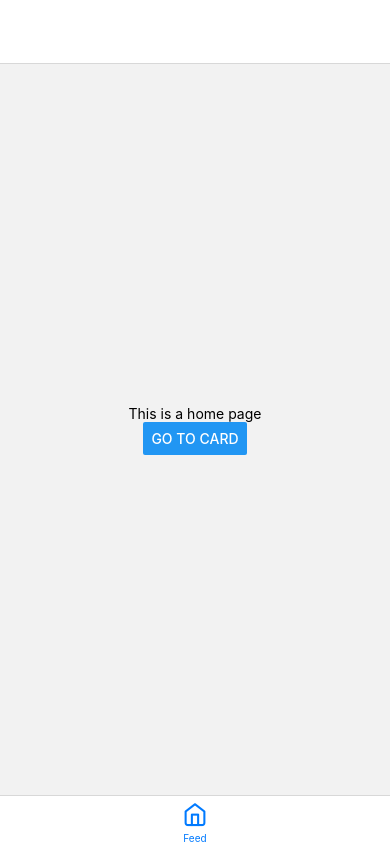
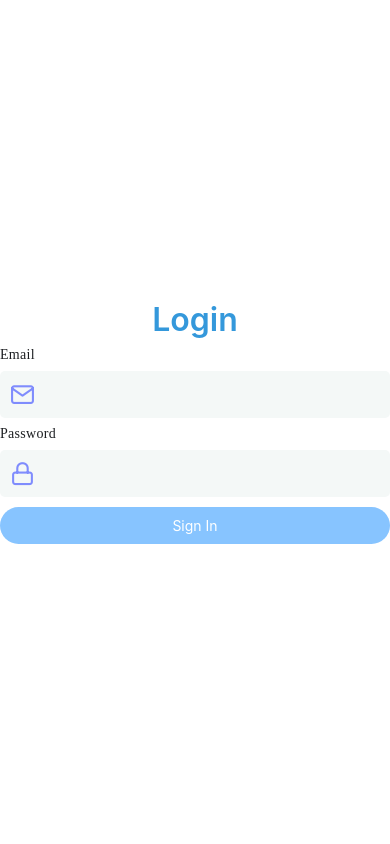
Before and after one commit to Sir1ys/codecrafters-fe, a React Native app: screen / in a window 390 px wide. Built offline with nearby package versions, Linux system fonts and the light colour scheme; no server answers.

Commit message:
userContext is added to the project

```diff
--- a/App.js
+++ b/App.js
@@ -1,14 +1,17 @@
 import { StatusBar } from "expo-status-bar";
 import { StyleSheet, View } from "react-native";
+import { AppNavigator } from "./navigation/AppNavigator";
+import { UserProvider } from "./contexts/UserContext";
 import "./firebase";
-import { AppNavigator } from "./navigation/AppNavigator";
 
 export default function App() {
   return (
-    <View style={styles.container}>
-      <AppNavigator />
-      <StatusBar style="auto" />
-    </View>
+    <UserProvider>
+      <View style={styles.container}>
+        <AppNavigator />
+        <StatusBar style="auto" />
+      </View>
+    </UserProvider>
   );
 }
 const styles = StyleSheet.create({
--- a/components/SignIn.jsx
+++ b/components/SignIn.jsx
@@ -1,14 +1,18 @@
-import React, { useState } from "react";
+import React, { useState, useContext } from "react";
 import { View, Text } from "react-native";
 import { getAuth, signInWithEmailAndPassword } from "firebase/auth";
 import { Feather } from "@expo/vector-icons";
 import { Input } from "./Input";
 import { SubmitButton } from "./SubmitButton";
 import { colors } from "../constants/colors";
+import { UserContext } from "../contexts/UserContext";
 
 export default function SignIn() {
   const [emailSignIn, setEmailSignIn] = useState("");
   const [passwordSignIn, setPasswordSignIn] = useState("");
+  const { userState, userAuth } = useContext(UserContext);
+  const setUser = userState[1];
+  const setUserAuthenticated = userAuth[1];
 
   const handleSubmit = (e) => {
     const auth = getAuth();
@@ -16,6 +20,8 @@ export default function SignIn() {
       .then(({ user }) => {
         const { email, uid } = user;
         const newUser = { email, uid };
+        setUser(newUser)
+        setUserAuthenticated(true);
       })
       .catch((error) => {
         const errorCode = error.code;
--- /dev/null
+++ b/contexts/UserContext.jsx
@@ -0,0 +1,19 @@
+import { createContext, useState } from "react";
+
+export const UserContext = createContext();
+
+export const UserProvider = ({ children }) => {
+  const [user, setUser] = useState({});
+  const [userAuthenticated, setUserAuthenticated] = useState(false);
+
+  return (
+    <UserContext.Provider
+      value={{
+        userState: [user, setUser],
+        userAuth: [userAuthenticated, setUserAuthenticated],
+      }}
+    >
+      {children}
+    </UserContext.Provider>
+  );
+};
--- a/navigation/AppNavigator.jsx
+++ b/navigation/AppNavigator.jsx
@@ -1,15 +1,18 @@
+import { useContext } from "react";
+import { UserContext } from "../contexts/UserContext";
 import "react-native-gesture-handler";
 import { NavigationContainer } from "@react-navigation/native";
 import { MainNavigator } from "./MainNavigator";
 import SignIn from "../components/SignIn";
 
 export const AppNavigator = () => {
-  const isAuth = true;
+  const { userAuth } = useContext(UserContext);
+  const [userAuthenticated] = userAuth;
 
   return (
     <NavigationContainer>
-      {isAuth && <MainNavigator />}
-      {!isAuth && <SignIn />}
+      {userAuthenticated && <MainNavigator />}
+      {!userAuthenticated && <SignIn />}
     </NavigationContainer>
   );
 };
```
Also changed, not shown: components/SignUp.jsx (+7 -1 lines).
